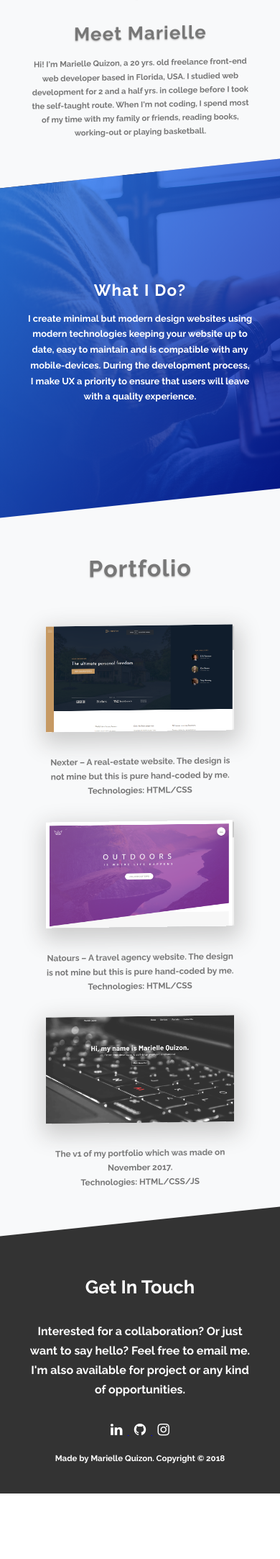
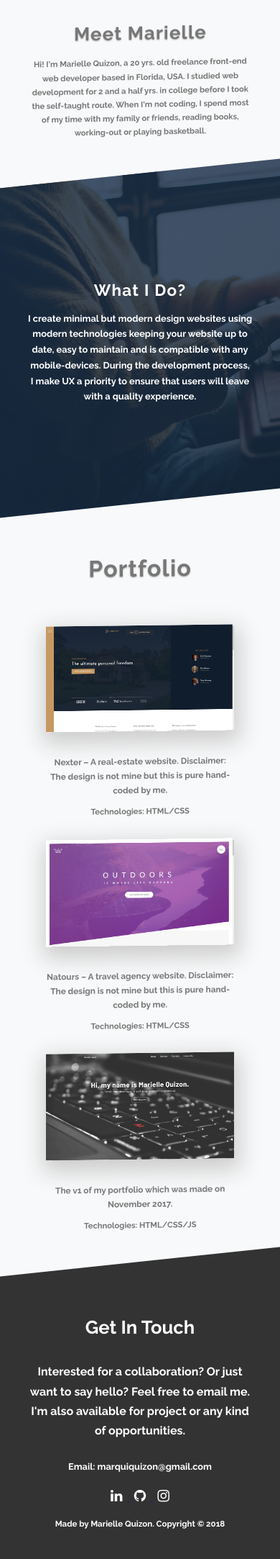
Before and after one commit to quizonmarielle/quizonmarielle.github.io, a PHP site: page / in a window 390 px wide. Shown: the part 938-3104 px from the top of the page at 72% size. Before the commit the page ends 3013 px from the top, so only its background shows below. Run offline with PHP 8.4, Linux system fonts and the light colour scheme; some libraries are stand-ins or nearby versions.

Commit message:
Update BG Color and Project Description

```diff
--- a/demo/abstracts/_variables.scss
+++ b/demo/abstracts/_variables.scss
@@ -4,8 +4,8 @@ $color-grey-dark: #777;
 
 $color-white-medium-dark: #f8f9fa;
 
-$color-blue-light:#2f86ff;
-$color-blue-dark: #0319a2;
+$color-blue-light:#162A41;
+$color-blue-dark: #122337;
 
 $color-grey-dark-3: #333;
 
--- a/demo/css/style.css
+++ b/demo/css/style.css
@@ -342,7 +342,7 @@ html.sr .load-hidden {
   margin-top: -10rem;
   display: flex;
   justify-content: center; }
-  .footer-content {
+  .footer__content {
     margin: 15rem auto 0 auto;
     padding: 10rem 8rem;
     width: 50%;
@@ -350,26 +350,28 @@ html.sr .load-hidden {
     display: block;
     color: #fff; }
     @media only screen and (max-width: 80em) {
-      .footer-content {
+      .footer__content {
         padding: 10rem 5rem;
         width: 70%; } }
     @media only screen and (max-width: 50em) {
-      .footer-content {
+      .footer__content {
         width: 80%; } }
     @media only screen and (max-width: 37.5em) {
-      .footer-content {
+      .footer__content {
         width: 100%;
         padding: 6rem; } }
-  .footer-desc {
+  .footer__header {
+    font-size: 4rem; }
+  .footer__desc {
     font-size: 2.5rem;
     margin-bottom: 3rem; }
     @media only screen and (max-width: 37.5em) {
-      .footer-desc {
+      .footer__desc {
         margin-bottom: 4rem; } }
-  .footer-email {
+  .footer__email {
     font-size: 2rem;
     margin-bottom: 2rem; }
-  .footer .copyright {
+  .footer__copyright {
     margin-top: 2rem;
     font-size: 1.8rem; }
   .footer .logo-wrapper {
@@ -408,7 +410,7 @@ html.sr .load-hidden {
 .header {
   height: 100vh;
   position: relative;
-  background-image: linear-gradient(to right bottom, rgba(47, 134, 255, 0.9), rgba(3, 25, 162, 0.9));
+  background-image: linear-gradient(to right bottom, rgba(25, 49, 76, 0.9), rgba(22, 42, 65, 0.9));
   -webkit-clip-path: polygon(0 0, 100% 0, 100% 85vh, 0 100%);
   clip-path: polygon(0 0, 100% 0, 100% 85vh, 0 100%);
   display: flex;
@@ -453,7 +455,7 @@ html.sr .load-hidden {
   position: fixed;
   top: 6.5rem;
   right: 6.5rem;
-  background-image: radial-gradient(#2f86ff, #0319a2);
+  background-image: radial-gradient(#19314C, #162A41);
   z-index: 1000;
   transition: transform 0.8s cubic-bezier(0.86, 0, 0.07, 1); }
 
@@ -496,7 +498,7 @@ html.sr .load-hidden {
 
 .navigation__link:hover, .navigation__link:active {
   background-position: 100%;
-  color: #2f86ff;
+  color: #19314C;
   transform: translateX(1rem); }
 
 .navigation__checkbox:checked ~ .navigation__background {
@@ -543,7 +545,7 @@ html.sr .load-hidden {
 
 .section-whatido {
   height: 55vh;
-  background-image: linear-gradient(to right bottom, rgba(47, 134, 255, 0.8), rgba(3, 25, 162, 0.8)), url(../img/laptop.jpg);
+  background-image: linear-gradient(to right bottom, rgba(25, 49, 76, 0.8), rgba(22, 42, 65, 0.8)), url(../img/laptop.jpg);
   background-size: cover;
   transform: skewY(-6deg);
   margin-top: -1rem;
@@ -580,26 +582,34 @@ html.sr .load-hidden {
     @media only screen and (max-width: 62.5em) {
       .section-portfolio .portfolio {
         flex-wrap: wrap; } }
+    .section-portfolio .portfolio-proj {
+      margin: 0 8rem;
+      text-align: center; }
+      .section-portfolio .portfolio-proj__desc {
+        font-size: 1.75rem; }
+        @media only screen and (max-width: 62.5em) {
+          .section-portfolio .portfolio-proj__desc {
+            text-align: center;
+            width: 70%; } }
+        @media only screen and (max-width: 50em) {
+          .section-portfolio .portfolio-proj__desc {
+            width: 100%; } }
+        @media only screen and (max-width: 37.5em) {
+          .section-portfolio .portfolio-proj__desc {
+            font-size: 1.5rem; } }
+        @media only screen and (max-width: 26.5em) {
+          .section-portfolio .portfolio-proj__desc {
+            font-size: 1.85rem; } }
+      .section-portfolio .portfolio-proj__tech {
+        line-height: 6rem;
+        font-size: 1.75rem; }
+        @media only screen and (max-width: 37.5em) {
+          .section-portfolio .portfolio-proj__tech {
+            line-height: 2rem;
+            margin-bottom: 5rem;
+            margin-top: 2rem; } }
   .section-portfolio .port-img {
     width: 100%; }
-  .section-portfolio .proj {
-    margin: 0 8rem; }
-    .section-portfolio .proj-desc {
-      font-size: 1.5rem; }
-      @media only screen and (max-width: 62.5em) {
-        .section-portfolio .proj-desc {
-          text-align: center;
-          width: 70%;
-          margin: 0 auto 5rem auto; } }
-      @media only screen and (max-width: 50em) {
-        .section-portfolio .proj-desc {
-          width: 100%; } }
-      @media only screen and (max-width: 37.5em) {
-        .section-portfolio .proj-desc {
-          font-size: 1.5rem; } }
-      @media only screen and (max-width: 26.5em) {
-        .section-portfolio .proj-desc {
-          font-size: 1.85rem; } }
   .section-portfolio .image-effect {
     width: 100%; }
   .section-portfolio .hovereffect {
@@ -648,7 +658,7 @@ html.sr .load-hidden {
     font-size: 17px;
     background-color: transparent;
     color: #FFF;
-    padding: 1em 0;
+    padding: 0.5em 0;
     opacity: 0;
     filter: alpha(opacity=0);
     -webkit-transition: opacity 0.35s, -webkit-transform 0.35s;
@@ -660,17 +670,16 @@ html.sr .load-hidden {
         padding: 1.5em 0; } }
     @media only screen and (max-width: 37.5em) {
       .section-portfolio .hovereffect h2 {
-        padding: 0.8em 0; } }
+        padding: 0.5em 0; } }
   .section-portfolio .hovereffect a {
     text-decoration: none;
     text-transform: uppercase;
     border: 1px solid #fff;
     display: inline-block;
-    margin: 0.5rem 0;
+    margin: 1rem 0;
     padding: 7px 14px; }
-    @media only screen and (max-width: 62.5em) {
-      .section-portfolio .hovereffect a {
-        font-size: 1.5rem; } }
+  .section-portfolio .portfolio-link {
+    font-size: 1.25rem; }
   .section-portfolio .hovereffect a, .section-portfolio .hovereffect p {
     color: #FFF;
     opacity: 0;
--- a/demo/index.html
+++ b/demo/index.html
@@ -42,9 +42,9 @@
             </video>
         </div>
 
-        <div class="header__logo-box">
-            <img src="img/logo-white.png" alt="Logo" class="header__logo">
-        </div>
+        <!-- <div class="header__logo-box">
+            <img src="#" alt="Logo" class="header__logo">
+        </div> -->
 
         <div class="header__text-box">
             <h1 class="heading-primary">
@@ -79,7 +79,7 @@
 
    <section class="section-whatido" id="whatido">
        <div class="row">
-           <div class="whatido wow fadeInUp slow">
+           <div class="whatido">
            <h1 class="heading-secondary u-margin-bottom-small">What I Do?</h1>
            <p class="whatido__desc u-center-text">
                 I create minimal but modern design websites using modern technologies keeping your website up to date, easy to maintain
@@ -95,64 +95,64 @@
         <h1 class="heading-portfolio u-center-text u-margin-bottom-big">Portfolio</h1>
 
         <div class="portfolio">
-            <div class="project-1 proj">
+            <div class="portfolio-proj">
                 <div class="image-effect">
                     <div class="hovereffect">
-                        <img class="port-img img responsive" src="img/Nexter.PNG" alt="Portfolio image 1">
+                        <img class="port-img" src="img/Nexter.PNG" alt="Portfolio image 1">
                             <div class="overlay">
                                 <h2>Nexter</h2>
                                 <p>
-                                    <a href="#">Show Code Here</a>
+                                    <a href="https://quizonmarielle.github.io/nexter/" class="portfolio-link" target="_blank">Show Code Here</a>
                                 </p>
                             </div>
                     </div>
                 </div>
-                <p class="proj-desc">Nexter – A real-estate website. The design is not mine but this is pure hand-coded by me.
-                        <br>Technologies: HTML/CSS
+                <p class="portfolio-proj__desc">Nexter – A real-estate website. Disclaimer: The design is not mine but this is pure hand-coded by me.
                 </p>
+                <p class="portfolio-proj__tech">Technologies: HTML/CSS</p>
             </div>
 
-            <div class="project-2 proj">
+            <div class="portfolio-proj">
                 <div class="image-effect">
                     <div class="hovereffect">
-                        <img class="port-img img responsive" src="img/Natours.PNG" alt="Portfolio image 1">
+                        <img class="port-img" src="img/Natours.PNG" alt="Portfolio image 1">
                             <div class="overlay">
                                 <h2>Natours</h2>
-                                <p>
-                                    <a href="https://quizonmarielle.github.io/natours/">Show Code Here</a>
+                                <p class="portfolio-box-link">
+                                    <a href="https://quizonmarielle.github.io/natours/" class="portfolio-link" target="_blank">Show Code Here</a>
                                 </p>
                             </div>
                     </div>
                 </div>
-                <p class="proj-desc">Natours – A travel agency website. The design is not mine but this is pure hand-coded by me.
-                    <br>Technologies: HTML/CSS
-                </p>
+                <p class="portfolio-proj__desc">Natours – A travel agency website. Disclaimer: The design is not mine but this is pure hand-coded by me.</p>
+                <p class="portfolio-proj__tech">Technologies: HTML/CSS</p>
             </div>
 
-            <div class="project-3 proj">
+            <div class="portfolio-proj">
                 <div class="image-effect">
                     <div class="hovereffect">
-                       <img class="port-img img responsive" src="img/marielle-quizon.png" alt="Portfolio image 1">
+                       <img class="port-img" src="img/marielle-quizon.png" alt="Portfolio image 1">
                             <div class="overlay">
                                 <h2>Portfolio v1</h2>
                                 <p>
-                                    <a href="#">Show Code Here</a>
+                                    <a href="https://quizonmarielle.github.io/mariellequizon.com/" class="portfolio-link" target="_blank">Show Code Here</a>
                                 </p>
                             </div>
                     </div>
                 </div>
-                <p class="proj-desc">The v1 of my portfolio which was made on November 2017.
-                    <br>Technologies: HTML/CSS/JS
-                </p>
+                <p class="portfolio-proj__desc">The v1 of my portfolio which was made on November 2017.</p>
+                <p class="portfolio-proj__tech">Technologies: HTML/CSS/JS</p>
+
             </div>
         </div>
      </div>
 </section>
 
 <footer class="footer" id="contact">
-    <div class="footer-content">
-        <h1 class="footer-header u-margin-bottom-medium">Get In Touch</h1>
-        <p class="footer-desc">Interested for a collaboration? Or just want to say hello? Feel free to email me. I'm also available for project or any kind of opportunities.</p>
+    <div class="footer__content">
+        <h1 class="footer__header u-margin-bottom-medium">Get In Touch</h1>
+        <p class="footer__desc">Interested for a collaboration? Or just want to say hello? Feel free to email me. I'm also available for project or any kind of opportunities.</p>
+        <p class="footer__email">Email: marquiquizon@gmail.com</p>
         <div class="logo-wrapper">
             <a href="https://www.linkedin.com/in/marielle-quizon-039126154/">
                 <i class="fa fa-linkedin logo"></i>
@@ -167,7 +167,7 @@
             </a>
         </div>
 
-        <p class="copyright">Made by Marielle Quizon. Copyright &copy; 2018  </p>
+        <p class="footer__copyright">Made by Marielle Quizon. Copyright &copy; 2018  </p>
 
     </div>
 </footer>
```
Also changed, not shown: demo/base/_typography.scss (+2 -12 lines), demo/layout/_footer.scss (+8 -4 lines), demo/pages/_home.scss (+28 -16 lines).
